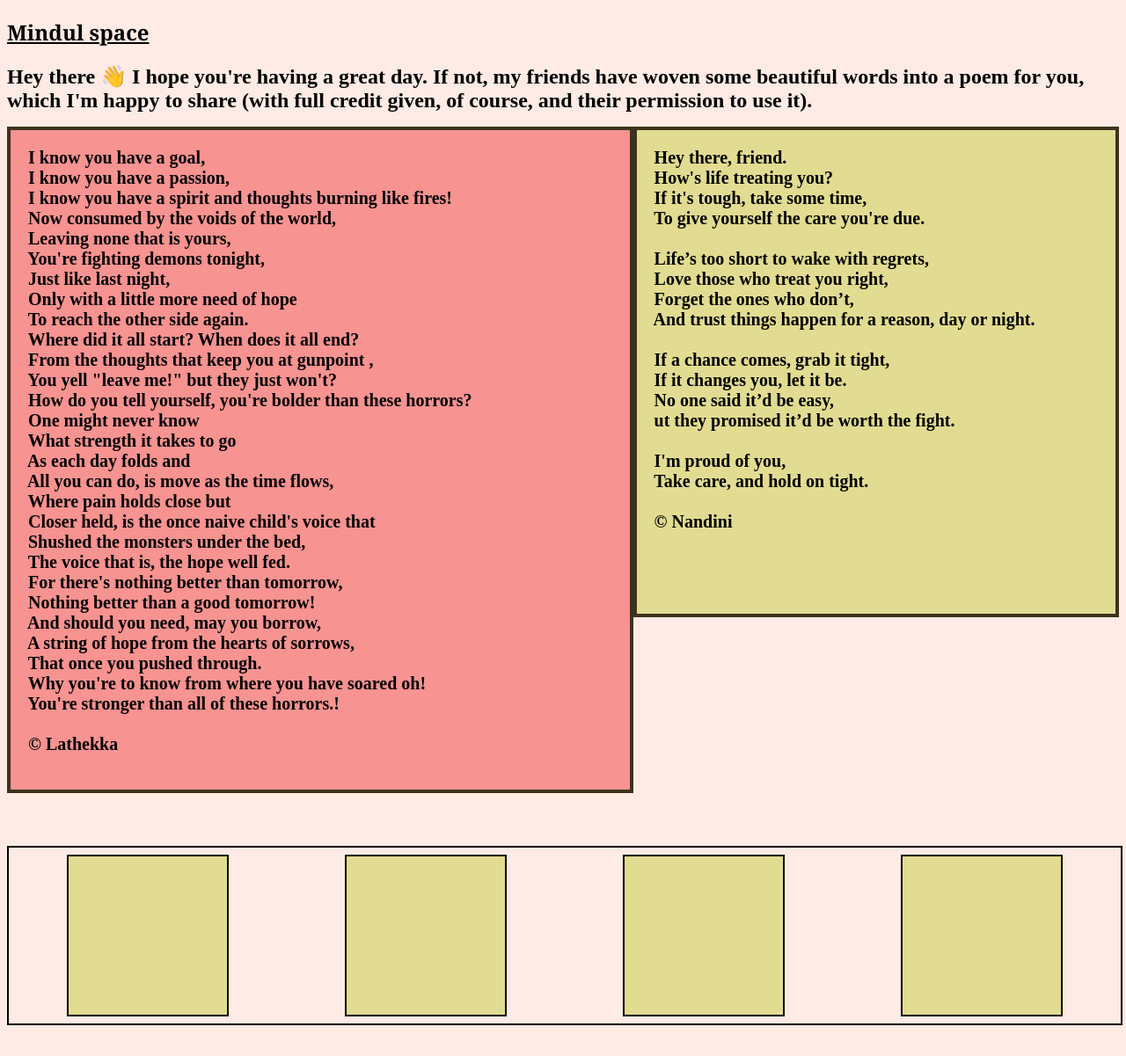
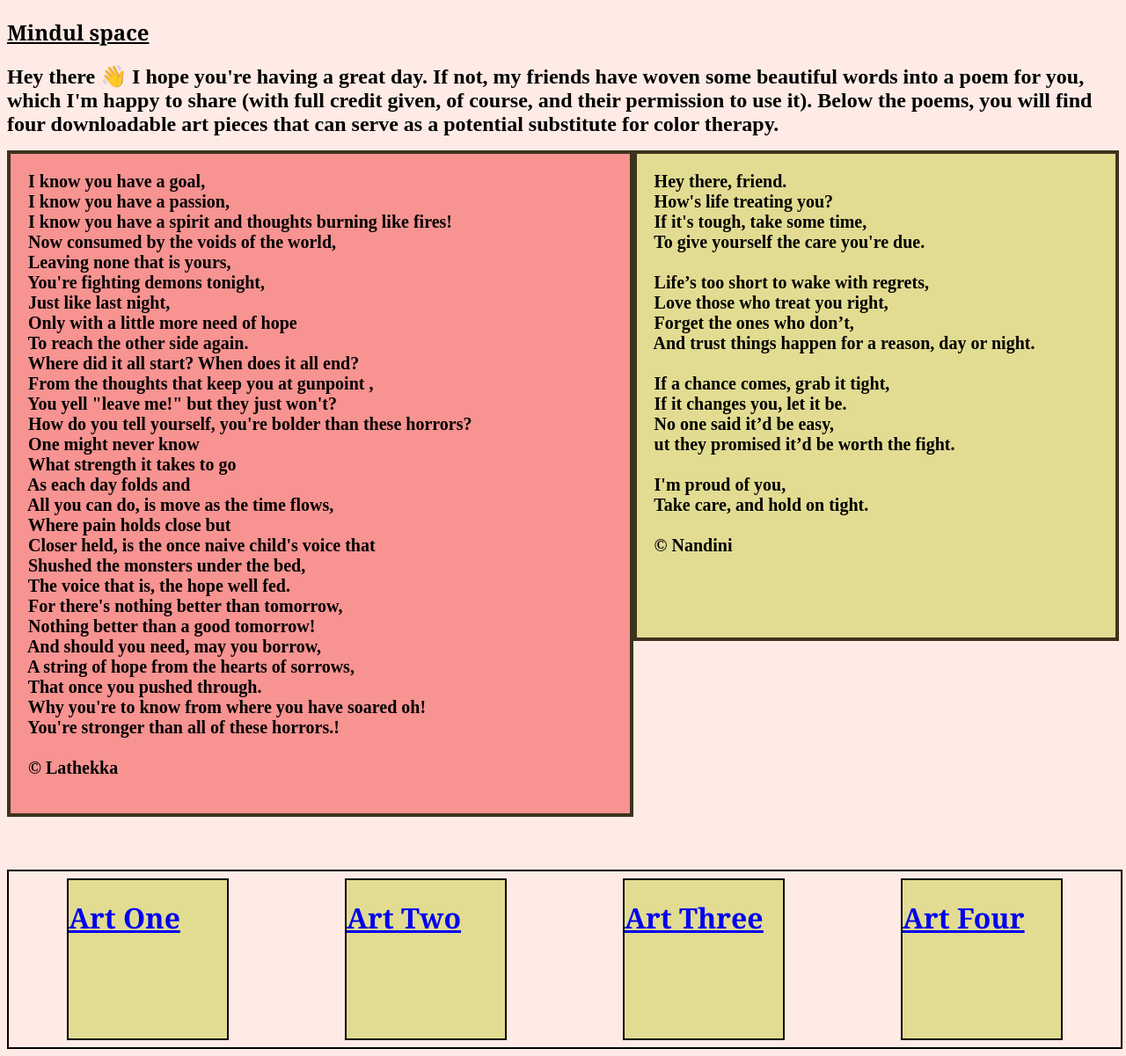
Before and after one commit to drishti200301/project-1, a plain HTML site: page fouth.html in a window 1280 px wide. Shown: the whole page at 88% size. Before the commit the page ends 1174 px from the top, so only its background shows below. Drawn offline with Linux system fonts and the light colour scheme.

Commit message:
addition of text and link

```diff
--- a/fouth.html
+++ b/fouth.html
@@ -9,7 +9,7 @@
 <body>
     <style>body{background-color: #feebe5;} </style>
     <h2>Mindul space</h2>
-    <p><font size="5"><b>Hey there &#128075; I hope you're having a great day.  If not, my friends have woven some beautiful words into a poem for you, which I'm happy to share (with full credit given, of course, and their permission to use it).</b></font></p>
+    <p><font size="5"><b>Hey there &#128075; I hope you're having a great day.  If not, my friends have woven some beautiful words into a poem for you, which I'm happy to share (with full credit given, of course, and their permission to use it). Below the poems, you will find four downloadable art pieces that can serve as a potential substitute for color therapy. </b></font></p>
     <div id="words">
         <div id="container">
             <p>
@@ -74,10 +74,10 @@
          </div>
          <br>
          <div id="containertwo">
-             <div id="paperone"></div>
-             <div id="paperone"></div>
-             <div id="paperone"></div>
-             <div id="paperone"></div>
+             <div id="paperone"><a href="https://drive.google.com/file/d/1zZ5GN1EGuS0sOrb6ndOcwx3lPMeRVk8F/view?usp=gmail"><h1>Art One</h1></a></div>
+             <div id="paperone"><a href="https://drive.google.com/file/d/1EI1NFqZOxhHAH8CFlplHghHt-mmgQq2P/view?usp=gmail"><h1>Art Two</h1></a></div>
+             <div id="paperone"><a href="https://drive.google.com/file/d/1jdSzc8F8DwI64HhFMVOmVrf6cEFdUw1S/view?usp=gmail"><h1>Art Three</h1></a></div>
+             <div id="paperone"><a href="https://drive.google.com/file/d/1ZHRJeMgUzsX0m2fqD9pW3D6rdcDYznE3/view?usp=gmail"><h1>Art Four</h1></a></div>
          </div>
     </div>
 
```
